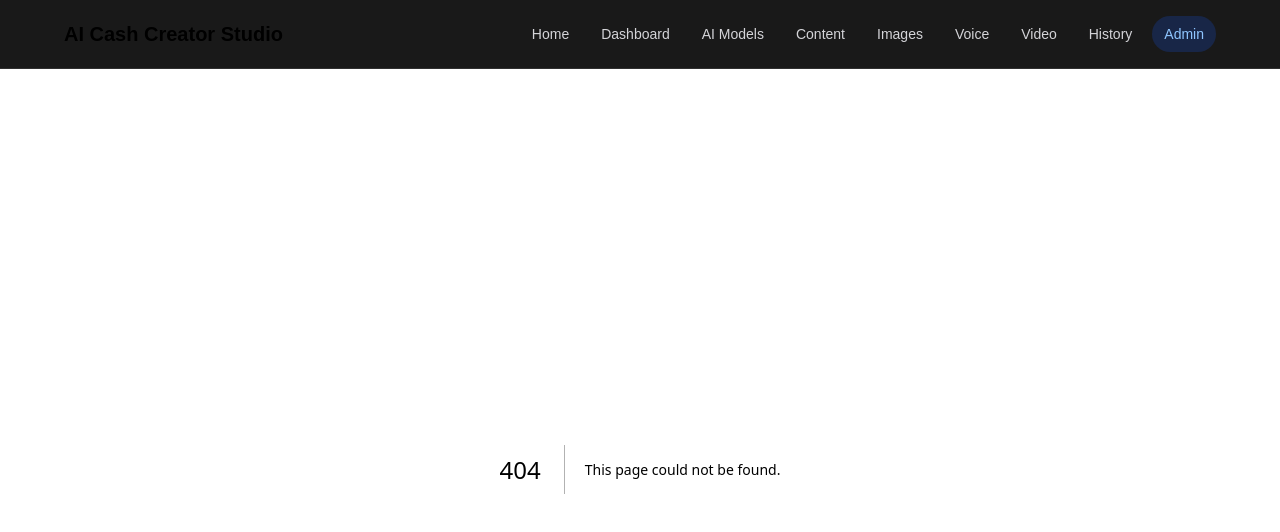
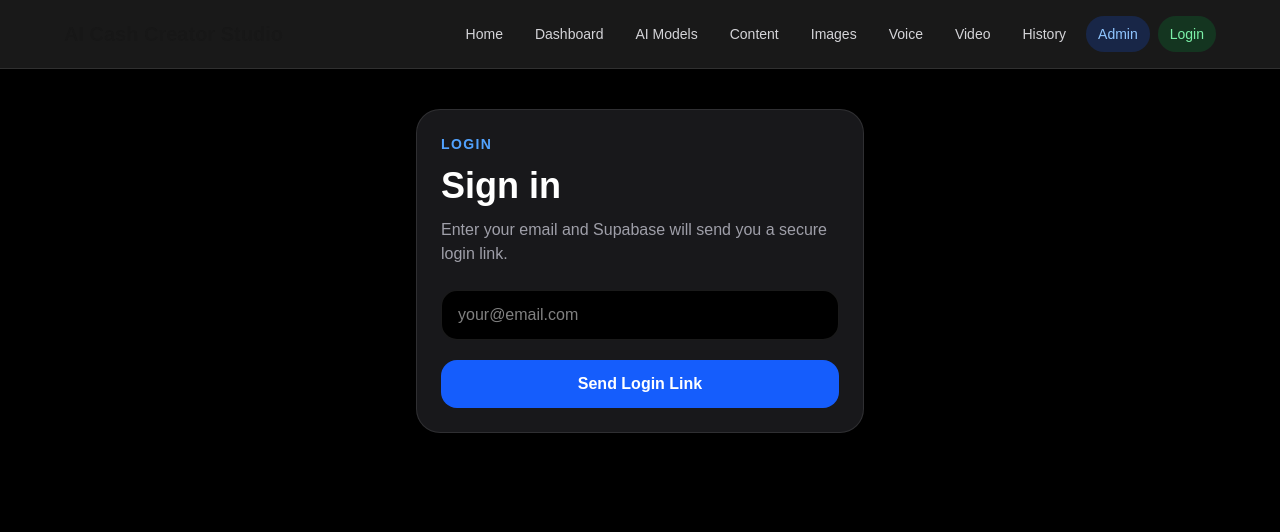
Before and after one commit to lou-delgado34/ai-cash-creator-studio, a Next.js app: page /login in a window 1280 px wide. Before the commit this address had no page. Shown: the top 532 px of the page. Built offline with nearby package versions, Linux system fonts and the light colour scheme; no server answers.

Commit message:
Add login page

```diff
--- a/app/layout.tsx
+++ b/app/layout.tsx
@@ -17,6 +17,7 @@ const mainLinks = [
   { href: "/video-generator", label: "Video" },
   { href: "/history", label: "History" },
   { href: "/admin", label: "Admin" },
+  { href: "/login", label: "Login" },
 ];
 
 export default function RootLayout({
@@ -42,6 +43,8 @@ export default function RootLayout({
                     className={
                       link.label === "Admin"
                         ? "rounded-full bg-blue-600/20 px-3 py-2 text-blue-300 hover:bg-blue-600/30"
+                        : link.label === "Login"
+                        ? "rounded-full bg-green-600/20 px-3 py-2 text-green-300 hover:bg-green-600/30"
                         : "rounded-full px-3 py-2 hover:bg-white/10 hover:text-white"
                     }
                   >
--- /dev/null
+++ b/app/login/page.tsx
@@ -0,0 +1,63 @@
+"use client";
+
+import { useState } from "react";
+import { supabase } from "../lib/supabase";
+
+export default function LoginPage() {
+  const [email, setEmail] = useState("");
+  const [message, setMessage] = useState("");
+
+  async function sendMagicLink() {
+    setMessage("Sending login link...");
+
+    const { error } = await supabase.auth.signInWithOtp({
+      email,
+      options: {
+        emailRedirectTo: `${window.location.origin}/dashboard`,
+      },
+    });
+
+    if (error) {
+      setMessage("Login error: " + error.message);
+      return;
+    }
+
+    setMessage("Check your email for the login link.");
+  }
+
+  return (
+    <main className="min-h-screen bg-black px-6 py-10 text-white">
+      <section className="mx-auto max-w-md rounded-3xl border border-white/10 bg-zinc-900 p-6">
+        <p className="text-sm font-semibold uppercase tracking-widest text-blue-400">
+          Login
+        </p>
+
+        <h1 className="mt-3 text-4xl font-bold">Sign in</h1>
+
+        <p className="mt-3 text-zinc-400">
+          Enter your email and Supabase will send you a secure login link.
+        </p>
+
+        <input
+          value={email}
+          onChange={(e) => setEmail(e.target.value)}
+          className="mt-6 w-full rounded-2xl border border-white/10 bg-black px-4 py-3 text-white outline-none"
+          placeholder="your@email.com"
+        />
+
+        <button
+          onClick={sendMagicLink}
+          className="mt-5 w-full rounded-2xl bg-blue-600 px-6 py-3 font-semibold hover:bg-blue-500"
+        >
+          Send Login Link
+        </button>
+
+        {message && (
+          <p className="mt-4 rounded-2xl border border-white/10 bg-black p-4 text-sm text-zinc-300">
+            {message}
+          </p>
+        )}
+      </section>
+    </main>
+  );
+}
```
